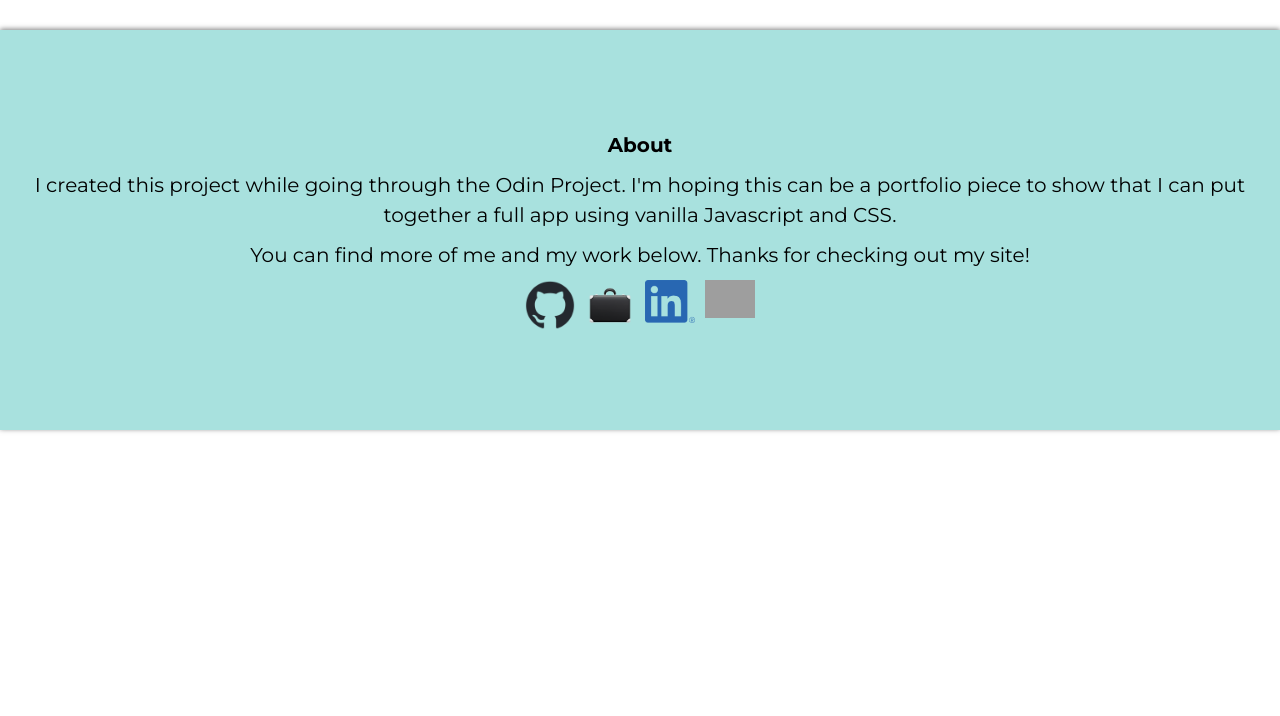
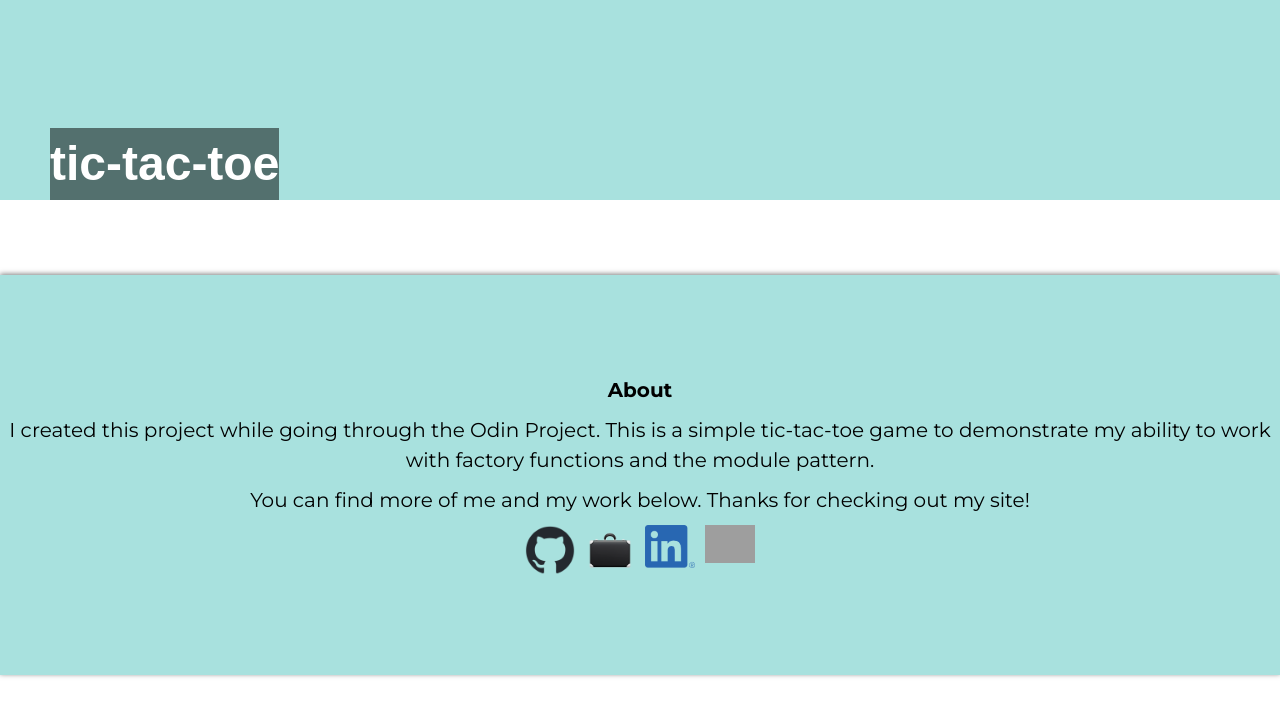
Before and after one commit to TurnerHelical/ticTacToe, a plain HTML site: page index.html in a window 1280 px wide. Drawn offline with Linux system fonts and the light colour scheme; grey boxes are pictures that could not be loaded; a web font is replaced by a local one.

Commit message:
added reusable header segment and edited it and the footer for this project

```diff
--- a/index.html
+++ b/index.html
@@ -4,7 +4,7 @@
 <head>
     <meta charset="UTF-8">
     <meta name="viewport" content="width=device-width, initial-scale=1.0">
-    <title>Tic-Tact-Toe</title>
+    <title>Tic-Tac-Toe</title>
     <link rel="stylesheet" href="./reset.css">
     <link rel="stylesheet" href="./style.css">
     <link rel="preconnect" href="https://fonts.googleapis.com">
@@ -15,10 +15,14 @@
 </head>
 
 <body>
+    <header>
+        <div id="headerFlex">
+            <h1>tic-tac-toe</h1>
+        </div>
+    </header>
     <footer>
         <h4>About</h4>
-        <p>I created this project while going through the Odin Project. I'm hoping this can be a portfolio piece to show
-            that I can put together a full app using vanilla Javascript and CSS.</p>
+        <p>I created this project while going through the Odin Project. This is a simple tic-tac-toe game to demonstrate my ability to work with factory functions and the module pattern.</p>
         <p>You can find more of me and my work below. Thanks for checking out my site!</p>
         <ul>
             <li><a href="https://github.com/TurnerHelical" target="_blank"><img src="./images/github-mark.png"
--- a/style.css
+++ b/style.css
@@ -1,3 +1,23 @@
+header {
+    display: grid;
+    grid-template: 200px 45px / 1fr;
+}
+
+#headerFlex {
+    display: flex;
+    align-items: flex-end;
+    justify-content: flex-start;
+    background-color: rgba(83 , 195 , 189, 0.5 );
+    padding-left: 50px;
+}
+
+header h1 {
+    color: white;
+    background-color: rgba(0, 0, 0, 0.5) ;
+    font-size: 48px;
+    font-family: "Boldonse", sans-serif;
+}
+
 footer {
     display: flex;
     flex-direction: column;
```
